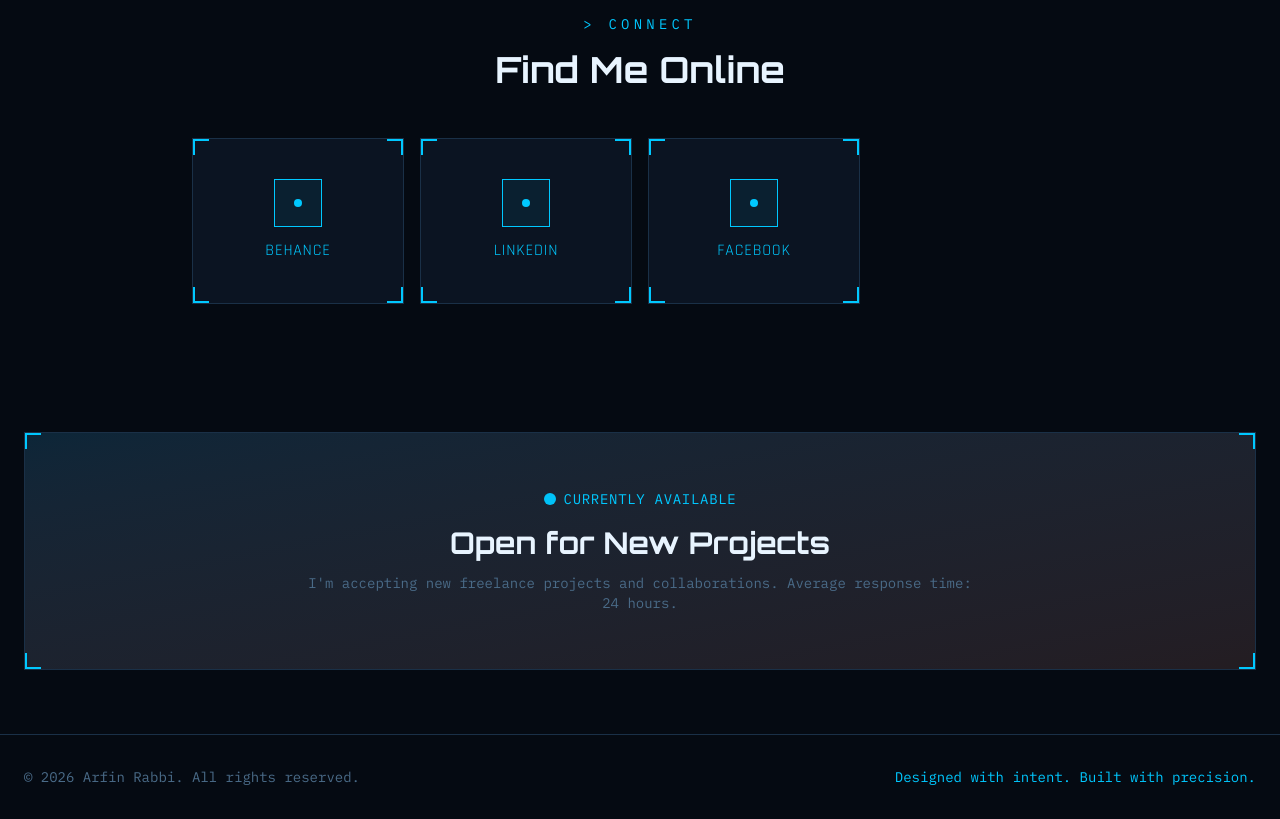
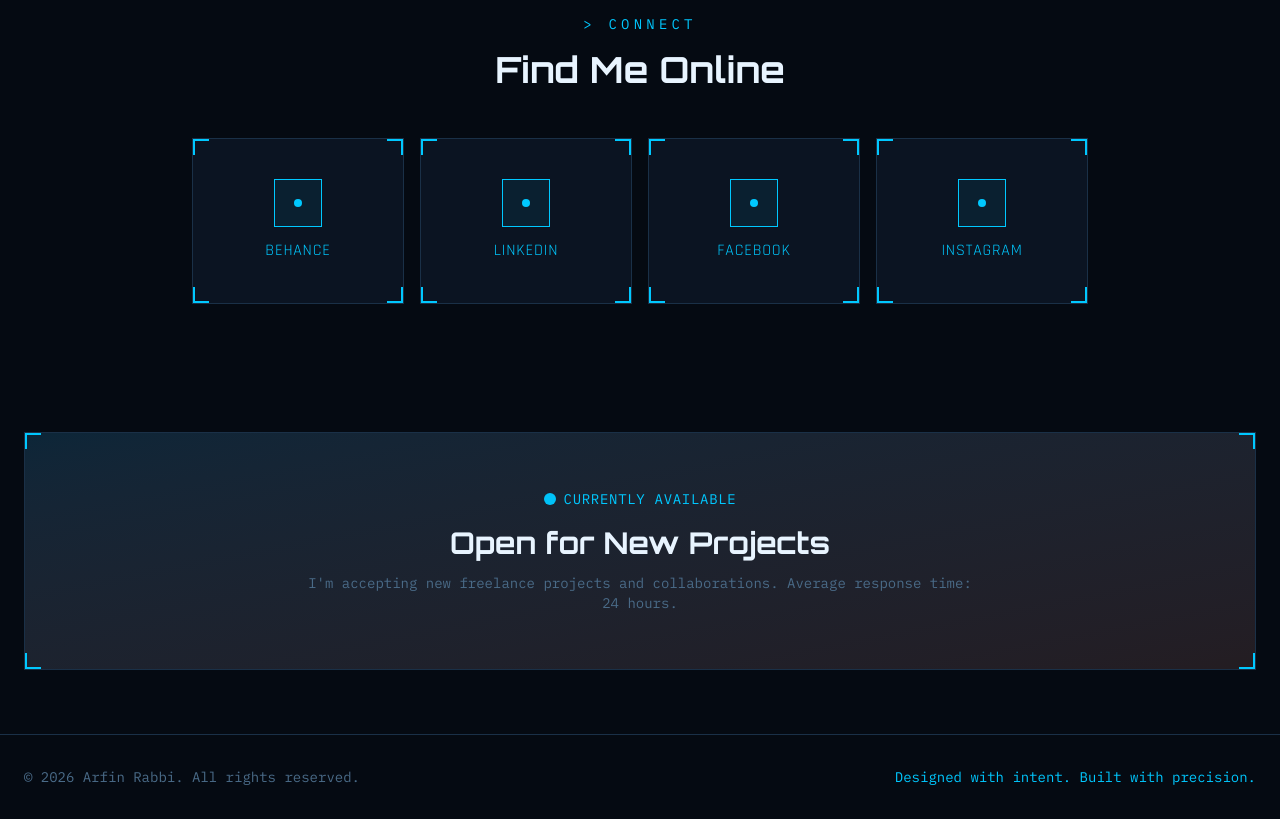
Before and after one commit to arfinrabbi/portfolio, a React (Vite) app: page /contact in a window 1280 px wide. Shown: the part 1240-2059 px from the top of the page. Built offline with nearby package versions, Linux system fonts and the light colour scheme.

Commit message:
Update ContactPage.tsx

```diff
--- a/src/app/pages/ContactPage.tsx
+++ b/src/app/pages/ContactPage.tsx
@@ -16,6 +16,7 @@ const socialLinks = [
   { name: 'Behance', url: 'https://behance.net/arfinrabbi', color: '#00C8FF' },
   { name: 'LinkedIn', url: 'https://linkedin.com/in/arfin-rabbi', color: '#00C8FF' },
   { name: 'Facebook', url: 'https://www.facebook.com/nil.vut/', color: '#00C8FF' },
+  { name: 'Instagram', url: 'https://www.instagram.com/arfin_rabbi/', color: '#00C8FF' },
 ];
 
 export function ContactPage() {
```
